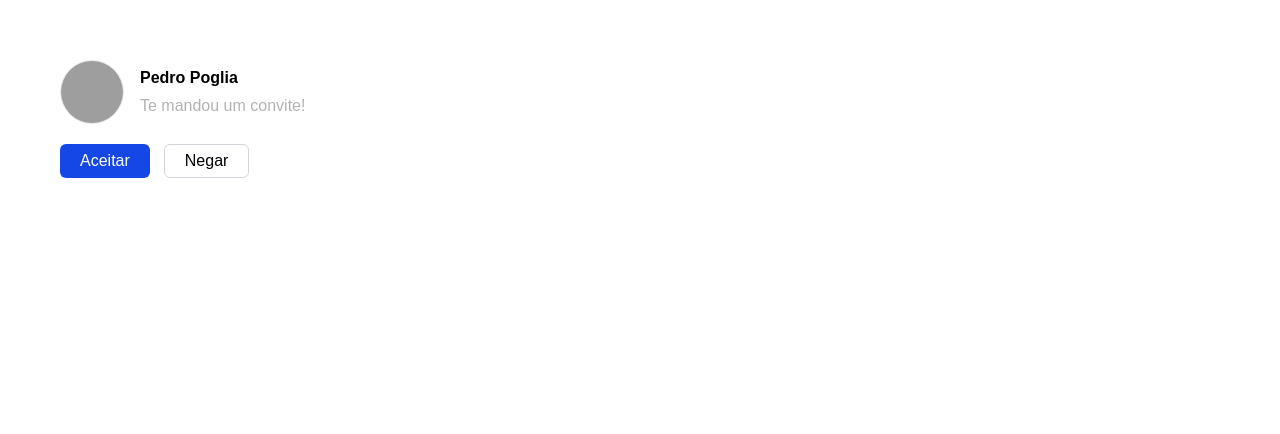
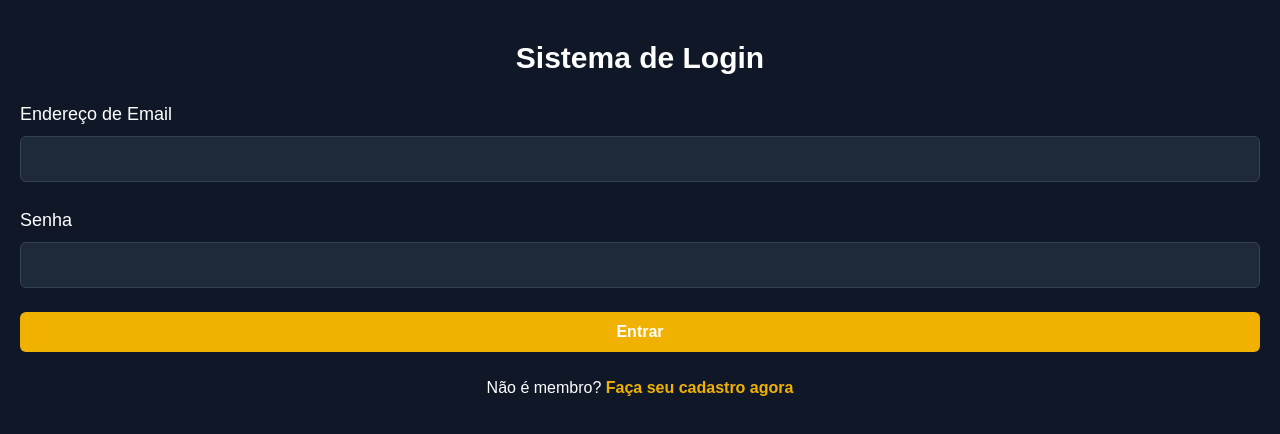
Before and after one commit to Poglia/tailwindComponents, a Next.js app: page / in a window 1280 px wide. Shown: the top 434 px of the page. Built offline with nearby package versions, Linux system fonts and the light colour scheme; grey boxes are pictures that could not be loaded.

Commit message:
feat: Create login screen component

```diff
--- /dev/null
+++ b/app/components/LoginScreen.tsx
@@ -0,0 +1,42 @@
+export const LoginScreen = () => {
+  return (
+    <div className="w-screen h-screen p-5 bg-gray-900 text-white">
+      <div className="mt-5">
+        <h1 className="text-3xl font-bold text-center">Sistema de Login</h1>
+
+        <div className="my-6">
+          <label className="block text-lg mb-2">Endereço de Email</label>
+          <input
+            type="email"
+            className="w-full p-2 rounded-md text-lg bg-gray-800 border border-gray-700
+                      focus:outline-2 focus:outline-yellow-500"
+          />
+        </div>
+
+        <div className="my-6">
+          <label className="block text-lg mb-2">Senha</label>
+          <input
+            type="password"
+            className="w-full p-2 rounded-md text-lg bg-gray-800 border border-gray-700
+                      focus:outline-2 focus:outline-yellow-500"
+          />
+        </div>
+
+        <div className="my-6">
+          <button className="w-full bg-yellow-500 text-white font-bold py-2 rounded-md hover:bg-yellow-600 transition cursor-pointer">
+            Entrar
+          </button>
+        </div>
+      </div>
+
+      <div className="my-6 text-center">
+        <p>
+          Não é membro?{" "}
+          <a className="text-yellow-500 font-bold hover:underline" href="#">
+            Faça seu cadastro agora
+          </a>
+        </p>
+      </div>
+    </div>
+  );
+};
--- a/app/page.tsx
+++ b/app/page.tsx
@@ -1,7 +1,7 @@
-import {InviteCard} from "./components/InviteCard";
+import { LoginScreen } from "./components/LoginScreen";
 
 export default function Home() {
   return (
-    <InviteCard />
+    <LoginScreen />
   );
 }
```
